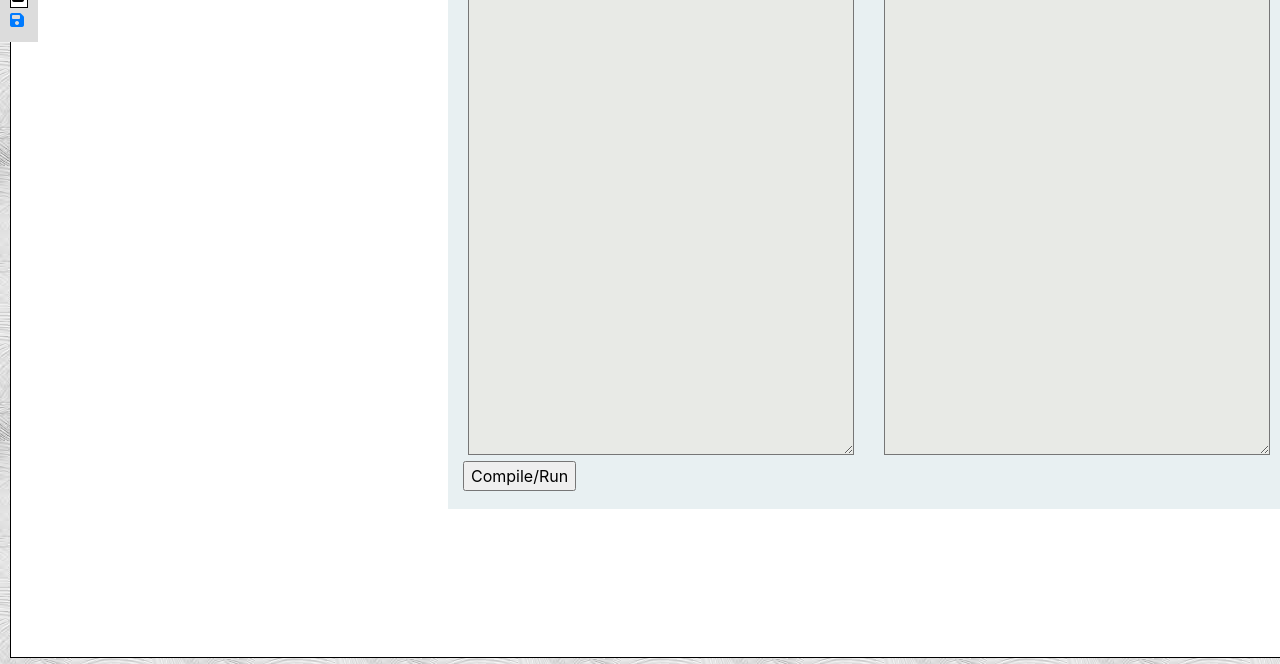
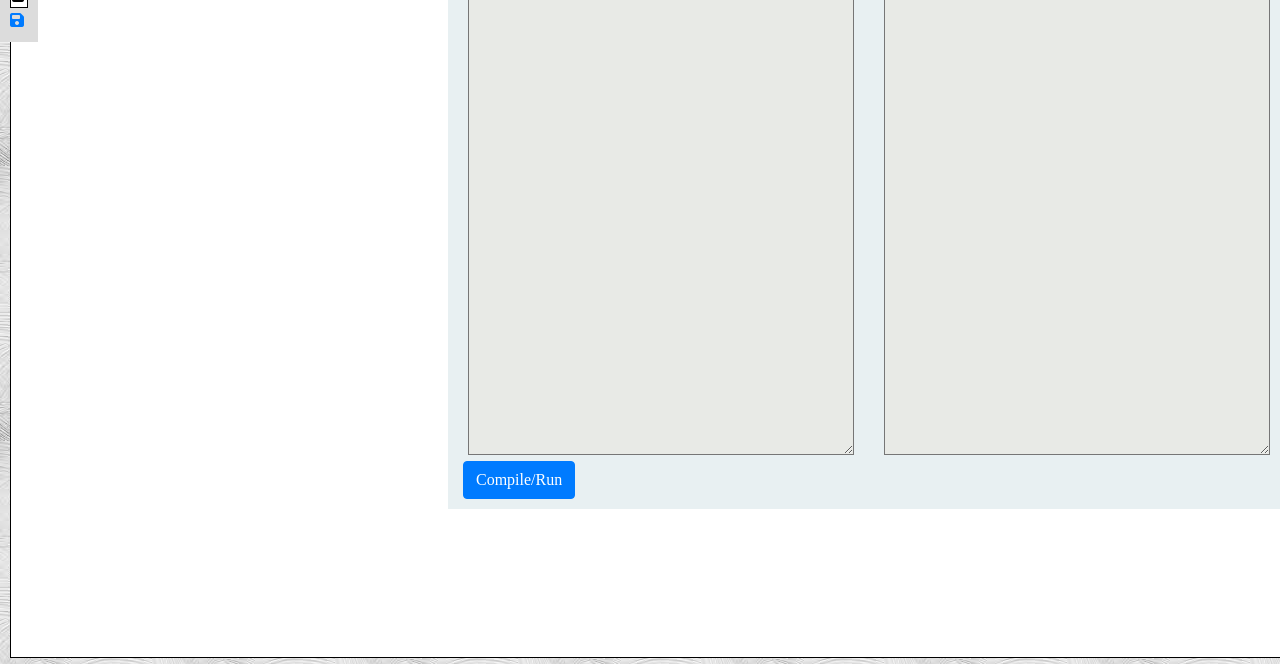
Before and after one commit to Anishde85/coide, a Django app: page / in a window 1280 px wide. Shown: the part 659-1323 px from the top of the page. Run offline with Django 3.2, Linux system fonts and the light colour scheme; some libraries are stand-ins or nearby versions.

Commit message:
ui changed

```diff
--- a/codeeditor/templates/index.html
+++ b/codeeditor/templates/index.html
@@ -89,7 +89,7 @@
               <h4><b>Output</b></h4>
               <textarea rows="20" cols="30">{{output}}</textarea>
             </div>
-            <input type="submit" value="Compile/Run" style="margin-left: 10px;">
+            <input class="btn btn-primary" type="submit" value="Compile/Run" style="margin-left: 10px; font-family: 'Times New Roman', Times, serif;">
         </div>
         </div>
        </div>
```
